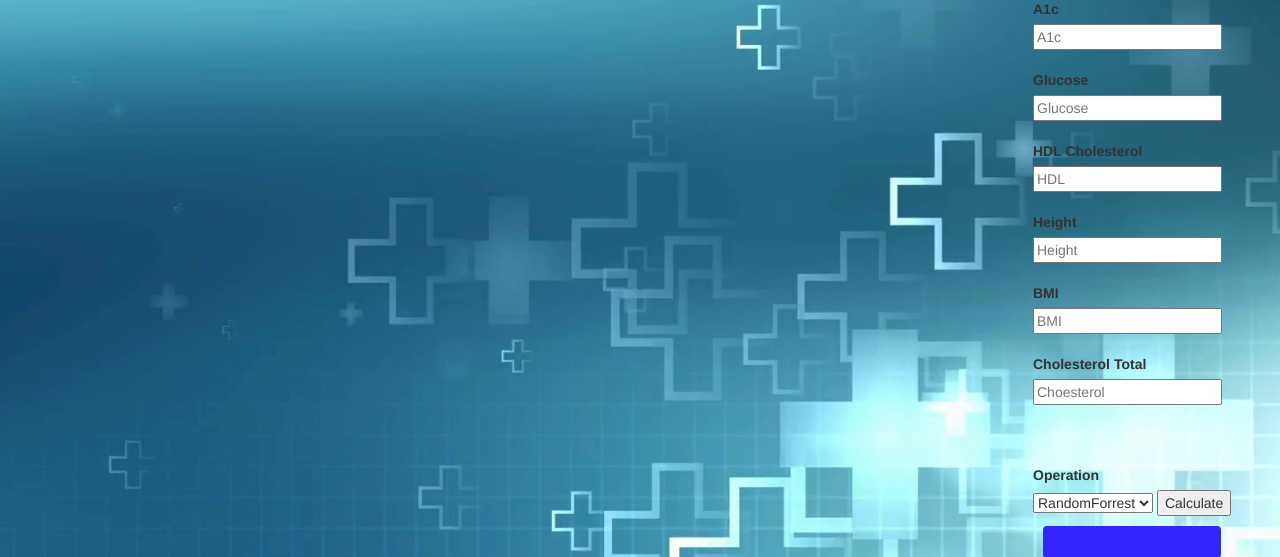
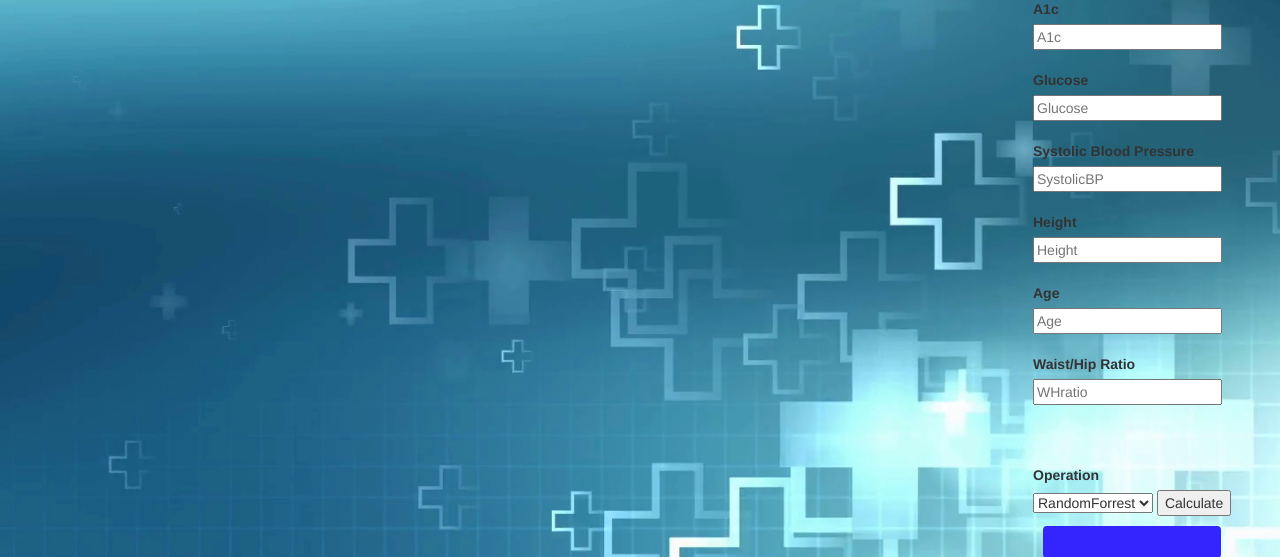
Before and after one commit to ramuir/Diabetes_Machine_Modeling, a Flask app: page / in a window 1280 px wide. Shown: the part 352-909 px from the top of the page. Run offline with Flask 2, Linux system fonts and the light colour scheme; parts of the project's set-up code (start-up, migrations or seed data) failed here and were passed over; some libraries are stand-ins or nearby versions.

Commit message:
finalizing model

```diff
--- a/cleaning_final/templates/index.html
+++ b/cleaning_final/templates/index.html
@@ -85,7 +85,7 @@
           step="0.1"
           placeholder="A1c"
           class="u-full-width"
-          name="num3"
+          name="num1"
         />
         <br>
         <br>
@@ -95,17 +95,17 @@
           type="number"
           placeholder="Glucose"
           class="u-full-width"
-          name="num5"
+          name="num2"
         />
         <br>
         <br>
-        <label for="Number Three">HDL Cholesterol</label>
+        <label for="Number Three">Systolic Blood Pressure</label>
         <br>
         <input
           type="number"
-          placeholder="HDL"
+          placeholder="SystolicBP"
           class="u-full-width"
-          name="num4"
+          name="num3"
         />
         <br>
         <br>
@@ -116,26 +116,26 @@
 
           placeholder="Height"
           class="u-full-width"
-          name="num1"
+          name="num4"
         /><br>
         <br>
 
-        <label for="Number five">BMI</label>
+        <label for="Number five">Age</label>
         <br>
         <input
           type="number"
-          placeholder="BMI"
+          placeholder="Age"
           class="u-full-width"
-          name="num2"
+          name="num5"
         /><br>
         <br>
 
-        <label for="Number six">Cholesterol Total</label>
+        <label for="Number six">Waist/Hip Ratio</label>
         <br>
         <input
           type="number"
           step="0.1"
-          placeholder="Choesterol"
+          placeholder="WHratio"
           class="u-full-width"
           name="num6"
         /><br>
```
Also changed, not shown: cleaning_final/forms.py (+6 -5 lines), 3 other files.
